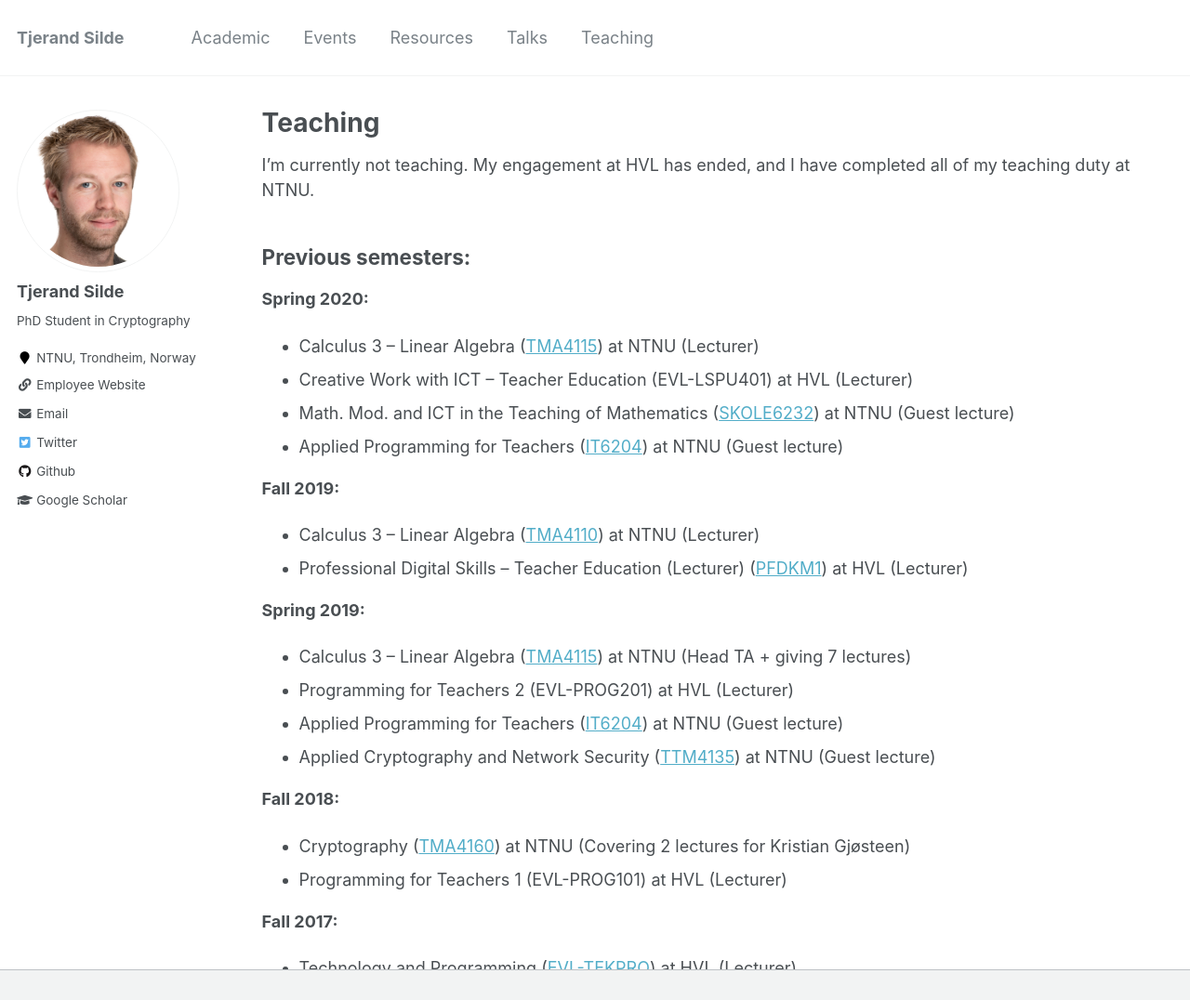
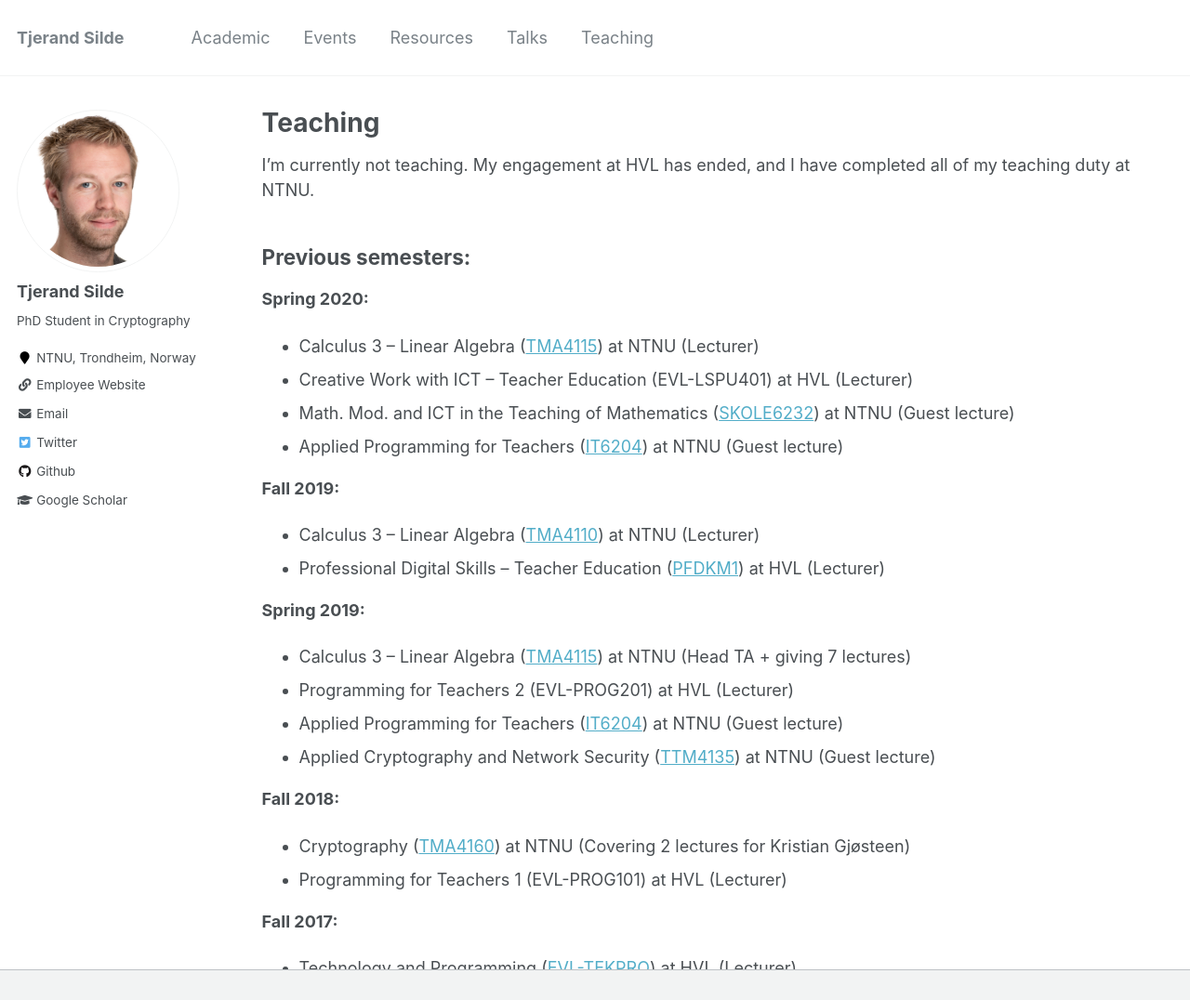
Before and after one commit to tjesi/tjesi.github.io, a Jekyll site: the page built from _pages/teaching.md, in a window 1280 px wide and 1271 px high, cut to the strip 0-1076 px from the top of the window. Shown: the whole strip at 93% size. Built offline with Jekyll 4.4.1, drawn with Linux system fonts in a browser that asks for light colours.

Commit message:
Update teaching.md

```diff
--- a/_pages/teaching.md
+++ b/_pages/teaching.md
@@ -19,7 +19,7 @@ I'm currently not teaching. My engagement at HVL has ended, and I have completed
 **Fall 2019:**
 
 * Calculus 3 – Linear Algebra ([TMA4110](https://www.ntnu.no/studier/emner/TMA4110)) at NTNU (Lecturer)
-* Professional Digital Skills – Teacher Education (Lecturer) ([PFDKM1](https://www.usn.no/studier/studie-og-emneplaner/#/studieplan/KFK-PFDK_2019_H%C3%98ST)) at HVL (Lecturer)
+* Professional Digital Skills – Teacher Education ([PFDKM1](https://www.usn.no/studier/studie-og-emneplaner/#/studieplan/KFK-PFDK_2019_H%C3%98ST)) at HVL (Lecturer)
 
 **Spring 2019:**
 
```
